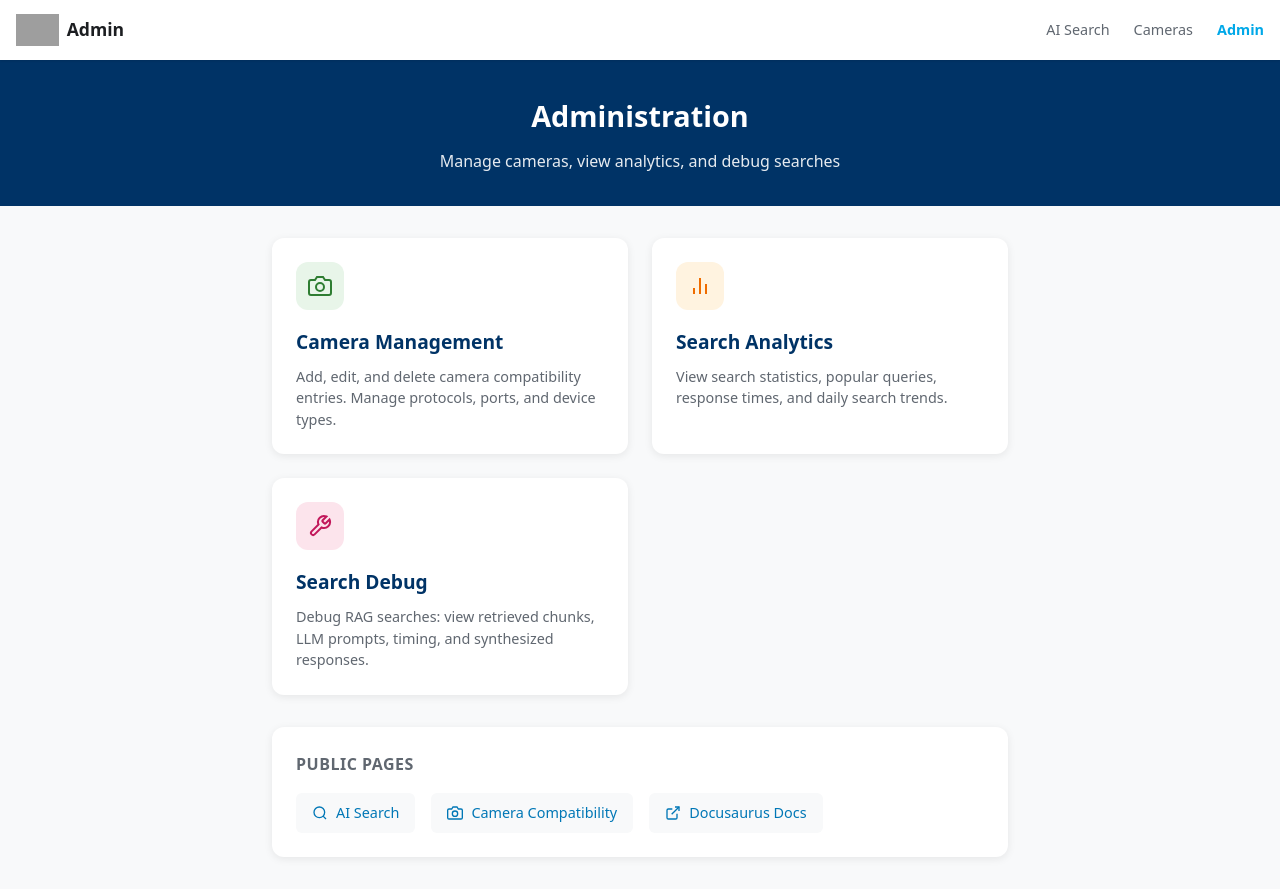
After one commit to AlanOgic/clorag, a Python web app: template src/clorag/web/templates/admin_index.html in a window 1280 px wide. The commit adds this page. Run offline with Jinja, Linux system fonts and the light colour scheme; the template is opened without the code that fills it, so the values that code supplies are empty; grey boxes are pictures that could not be loaded.

Commit message:
Add /admin index page and clickable query links in analytics
- /admin page with cards linking to all admin pages
- Analytics: query text now links to search debug page
- Search debug accepts ?q= and ?source= URL parameters
- Auto-executes search when navigating from analytics

```diff
--- a/src/clorag/web/app.py
+++ b/src/clorag/web/app.py
@@ -597,6 +597,12 @@ async def api_camera_get(camera_id: int):
 # Admin routes (protected)
 
 
+@app.get("/admin", response_class=HTMLResponse)
+async def admin_index(request: Request):
+    """Admin index page with links to all admin pages."""
+    return templates.TemplateResponse("admin_index.html", {"request": request})
+
+
 @app.get("/admin/cameras", response_class=HTMLResponse)
 async def admin_cameras_list(
     request: Request,
--- /dev/null
+++ b/src/clorag/web/templates/admin_index.html
@@ -0,0 +1,293 @@
+<!DOCTYPE html>
+<html lang="en" dir="ltr" data-theme="light">
+<head>
+    <meta charset="UTF-8">
+    <meta name="viewport" content="width=device-width, initial-scale=1.0">
+    <title>Admin - Cyanview</title>
+    <link rel="icon" href="https://support.cyanview.com/img/siteGfx/favicon.ico">
+    <style>
+        :root {
+            --ifm-font-family-base: system-ui, -apple-system, Segoe UI, Roboto, Ubuntu, Cantarell, Noto Sans, sans-serif;
+            --cyan-blue: #00a8e8;
+            --cyan-dark: #0077b6;
+            --cyanview-navy: #003366;
+            --hero-bg: #003366;
+        }
+
+        * {
+            box-sizing: border-box;
+            margin: 0;
+            padding: 0;
+        }
+
+        body {
+            font-family: var(--ifm-font-family-base);
+            line-height: 1.65;
+            color: #1c1e21;
+            background: #f8f9fa;
+        }
+
+        /* Navbar */
+        .navbar {
+            display: flex;
+            align-items: center;
+            justify-content: space-between;
+            padding: 0.5rem 1rem;
+            background: #fff;
+            box-shadow: 0 1px 2px 0 rgba(0, 0, 0, 0.1);
+            position: sticky;
+            top: 0;
+            z-index: 100;
+            height: 60px;
+        }
+
+        .navbar__brand {
+            display: flex;
+            align-items: center;
+            gap: 0.5rem;
+            text-decoration: none;
+            color: inherit;
+            font-weight: 700;
+            font-size: 1.1rem;
+        }
+
+        .navbar__logo {
+            height: 32px;
+        }
+
+        .navbar__links {
+            display: flex;
+            gap: 1.5rem;
+            align-items: center;
+        }
+
+        .navbar__link {
+            color: #606770;
+            text-decoration: none;
+            font-size: 0.9rem;
+            transition: color 0.2s;
+        }
+
+        .navbar__link:hover {
+            color: var(--cyan-blue);
+        }
+
+        .navbar__link--active {
+            color: var(--cyan-blue);
+            font-weight: 600;
+        }
+
+        /* Hero Section */
+        .hero {
+            background: var(--hero-bg);
+            padding: 2rem;
+            text-align: center;
+            color: white;
+        }
+
+        .hero__title {
+            font-size: 1.8rem;
+            font-weight: 700;
+            margin-bottom: 0.5rem;
+        }
+
+        .hero__subtitle {
+            font-size: 1rem;
+            opacity: 0.9;
+        }
+
+        /* Main Content */
+        .main {
+            max-width: 800px;
+            margin: 0 auto;
+            padding: 2rem;
+        }
+
+        /* Admin Cards */
+        .admin-grid {
+            display: grid;
+            grid-template-columns: repeat(auto-fit, minmax(300px, 1fr));
+            gap: 1.5rem;
+        }
+
+        .admin-card {
+            background: white;
+            border-radius: 12px;
+            padding: 1.5rem;
+            box-shadow: 0 2px 8px rgba(0, 0, 0, 0.08);
+            text-decoration: none;
+            color: inherit;
+            transition: transform 0.2s, box-shadow 0.2s;
+            display: block;
+        }
+
+        .admin-card:hover {
+            transform: translateY(-2px);
+            box-shadow: 0 4px 16px rgba(0, 0, 0, 0.12);
+        }
+
+        .admin-card__icon {
+            width: 48px;
+            height: 48px;
+            background: #e3f2fd;
+            border-radius: 12px;
+            display: flex;
+            align-items: center;
+            justify-content: center;
+            margin-bottom: 1rem;
+            font-size: 1.5rem;
+        }
+
+        .admin-card__icon--cameras {
+            background: #e8f5e9;
+        }
+
+        .admin-card__icon--analytics {
+            background: #fff3e0;
+        }
+
+        .admin-card__icon--debug {
+            background: #fce4ec;
+        }
+
+        .admin-card__title {
+            font-size: 1.2rem;
+            font-weight: 600;
+            color: var(--cyanview-navy);
+            margin-bottom: 0.5rem;
+        }
+
+        .admin-card__description {
+            font-size: 0.9rem;
+            color: #606770;
+            line-height: 1.5;
+        }
+
+        /* Public Links Section */
+        .section {
+            margin-top: 2rem;
+            background: white;
+            border-radius: 12px;
+            padding: 1.5rem;
+            box-shadow: 0 2px 8px rgba(0, 0, 0, 0.08);
+        }
+
+        .section__title {
+            font-size: 1rem;
+            font-weight: 600;
+            color: #606770;
+            margin-bottom: 1rem;
+            text-transform: uppercase;
+            letter-spacing: 0.5px;
+        }
+
+        .public-links {
+            display: flex;
+            gap: 1rem;
+            flex-wrap: wrap;
+        }
+
+        .public-link {
+            display: inline-flex;
+            align-items: center;
+            gap: 0.5rem;
+            padding: 0.5rem 1rem;
+            background: #f8f9fa;
+            border-radius: 6px;
+            text-decoration: none;
+            color: var(--cyan-dark);
+            font-size: 0.9rem;
+            transition: background 0.2s;
+        }
+
+        .public-link:hover {
+            background: #e3f2fd;
+        }
+    </style>
+</head>
+<body>
+    <!-- Navbar -->
+    <nav class="navbar">
+        <a href="/" class="navbar__brand">
+            <img src="https://support.cyanview.com/img/siteGfx/Logo_Cyan_flat.svg" alt="Cyanview" class="navbar__logo">
+            <span>Admin</span>
+        </a>
+        <div class="navbar__links">
+            <a href="/" class="navbar__link">AI Search</a>
+            <a href="/cameras" class="navbar__link">Cameras</a>
+            <a href="/admin" class="navbar__link navbar__link--active">Admin</a>
+        </div>
+    </nav>
+
+    <!-- Hero -->
+    <section class="hero">
+        <h1 class="hero__title">Administration</h1>
+        <p class="hero__subtitle">Manage cameras, view analytics, and debug searches</p>
+    </section>
+
+    <!-- Main Content -->
+    <main class="main">
+        <!-- Admin Cards -->
+        <div class="admin-grid">
+            <a href="/admin/cameras" class="admin-card">
+                <div class="admin-card__icon admin-card__icon--cameras">
+                    <svg width="24" height="24" viewBox="0 0 24 24" fill="none" stroke="#2e7d32" stroke-width="2">
+                        <path d="M23 19a2 2 0 0 1-2 2H3a2 2 0 0 1-2-2V8a2 2 0 0 1 2-2h4l2-3h6l2 3h4a2 2 0 0 1 2 2z"/>
+                        <circle cx="12" cy="13" r="4"/>
+                    </svg>
+                </div>
+                <h2 class="admin-card__title">Camera Management</h2>
+                <p class="admin-card__description">Add, edit, and delete camera compatibility entries. Manage protocols, ports, and device types.</p>
+            </a>
+
+            <a href="/admin/analytics" class="admin-card">
+                <div class="admin-card__icon admin-card__icon--analytics">
+                    <svg width="24" height="24" viewBox="0 0 24 24" fill="none" stroke="#ef6c00" stroke-width="2">
+                        <path d="M18 20V10M12 20V4M6 20v-6"/>
+                    </svg>
+                </div>
+                <h2 class="admin-card__title">Search Analytics</h2>
+                <p class="admin-card__description">View search statistics, popular queries, response times, and daily search trends.</p>
+            </a>
+
+            <a href="/admin/search-debug" class="admin-card">
+                <div class="admin-card__icon admin-card__icon--debug">
+                    <svg width="24" height="24" viewBox="0 0 24 24" fill="none" stroke="#c2185b" stroke-width="2">
+                        <path d="M14.7 6.3a1 1 0 0 0 0 1.4l1.6 1.6a1 1 0 0 0 1.4 0l3.77-3.77a6 6 0 0 1-7.94 7.94l-6.91 6.91a2.12 2.12 0 0 1-3-3l6.91-6.91a6 6 0 0 1 7.94-7.94l-3.76 3.76z"/>
+                    </svg>
+                </div>
+                <h2 class="admin-card__title">Search Debug</h2>
+                <p class="admin-card__description">Debug RAG searches: view retrieved chunks, LLM prompts, timing, and synthesized responses.</p>
+            </a>
+        </div>
+
+        <!-- Public Pages -->
+        <div class="section">
+            <h3 class="section__title">Public Pages</h3>
+            <div class="public-links">
+                <a href="/" class="public-link">
+                    <svg width="16" height="16" viewBox="0 0 24 24" fill="none" stroke="currentColor" stroke-width="2">
+                        <circle cx="11" cy="11" r="8"/><path d="m21 21-4.35-4.35"/>
+                    </svg>
+                    AI Search
+                </a>
+                <a href="/cameras" class="public-link">
+                    <svg width="16" height="16" viewBox="0 0 24 24" fill="none" stroke="currentColor" stroke-width="2">
+                        <path d="M23 19a2 2 0 0 1-2 2H3a2 2 0 0 1-2-2V8a2 2 0 0 1 2-2h4l2-3h6l2 3h4a2 2 0 0 1 2 2z"/>
+                        <circle cx="12" cy="13" r="4"/>
+                    </svg>
+                    Camera Compatibility
+                </a>
+                <a href="https://support.cyanview.com" class="public-link" target="_blank">
+                    <svg width="16" height="16" viewBox="0 0 24 24" fill="none" stroke="currentColor" stroke-width="2">
+                        <path d="M18 13v6a2 2 0 0 1-2 2H5a2 2 0 0 1-2-2V8a2 2 0 0 1 2-2h6"/>
+                        <polyline points="15 3 21 3 21 9"/>
+                        <line x1="10" y1="14" x2="21" y2="3"/>
+                    </svg>
+                    Docusaurus Docs
+                </a>
+            </div>
+        </div>
+    </main>
+</body>
+</html>
```
Also changed, not shown: src/clorag/web/templates/admin_analytics.html (+15 -2 lines), src/clorag/web/templates/admin_search_debug.html (+50 -0 lines).
